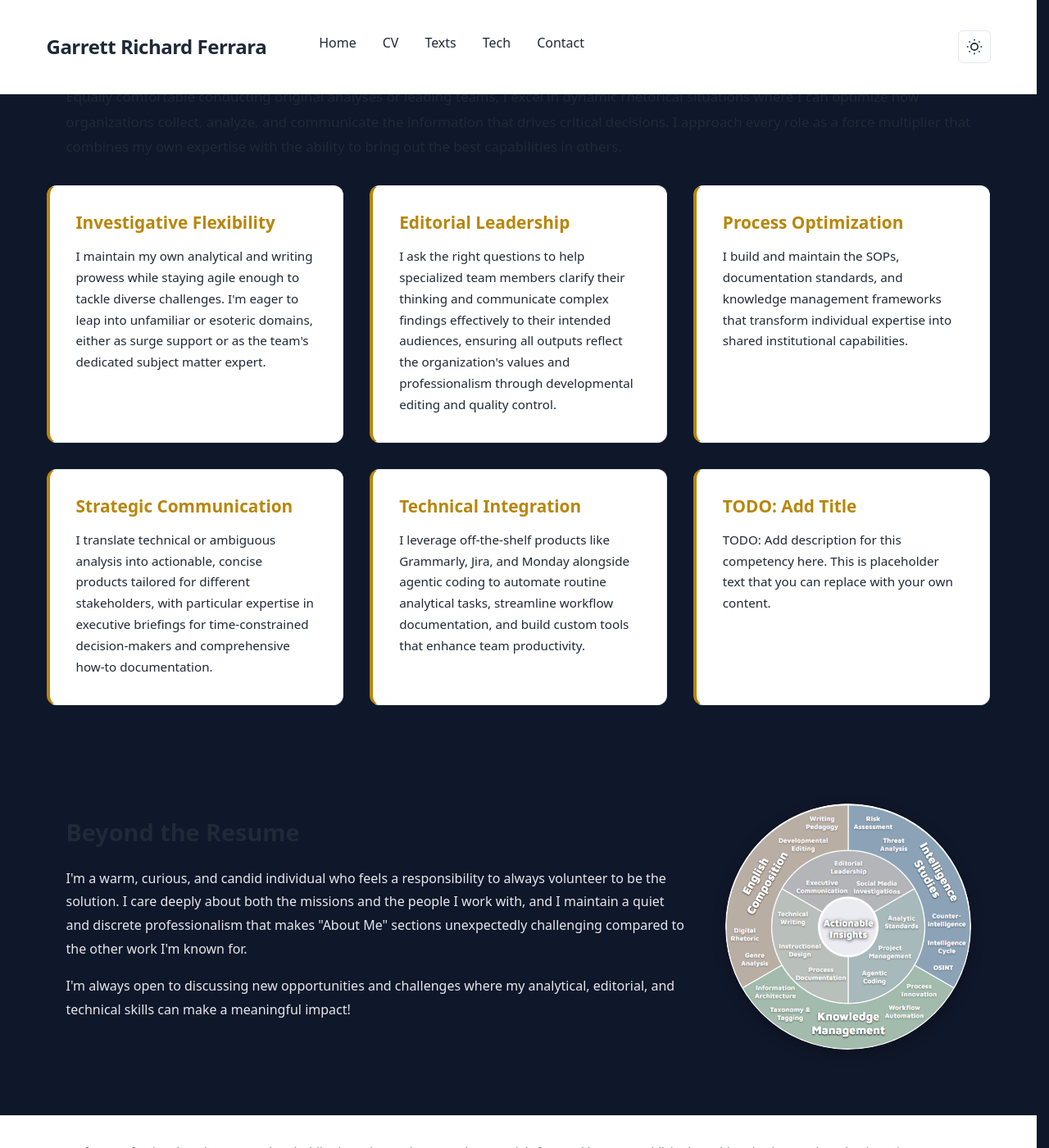
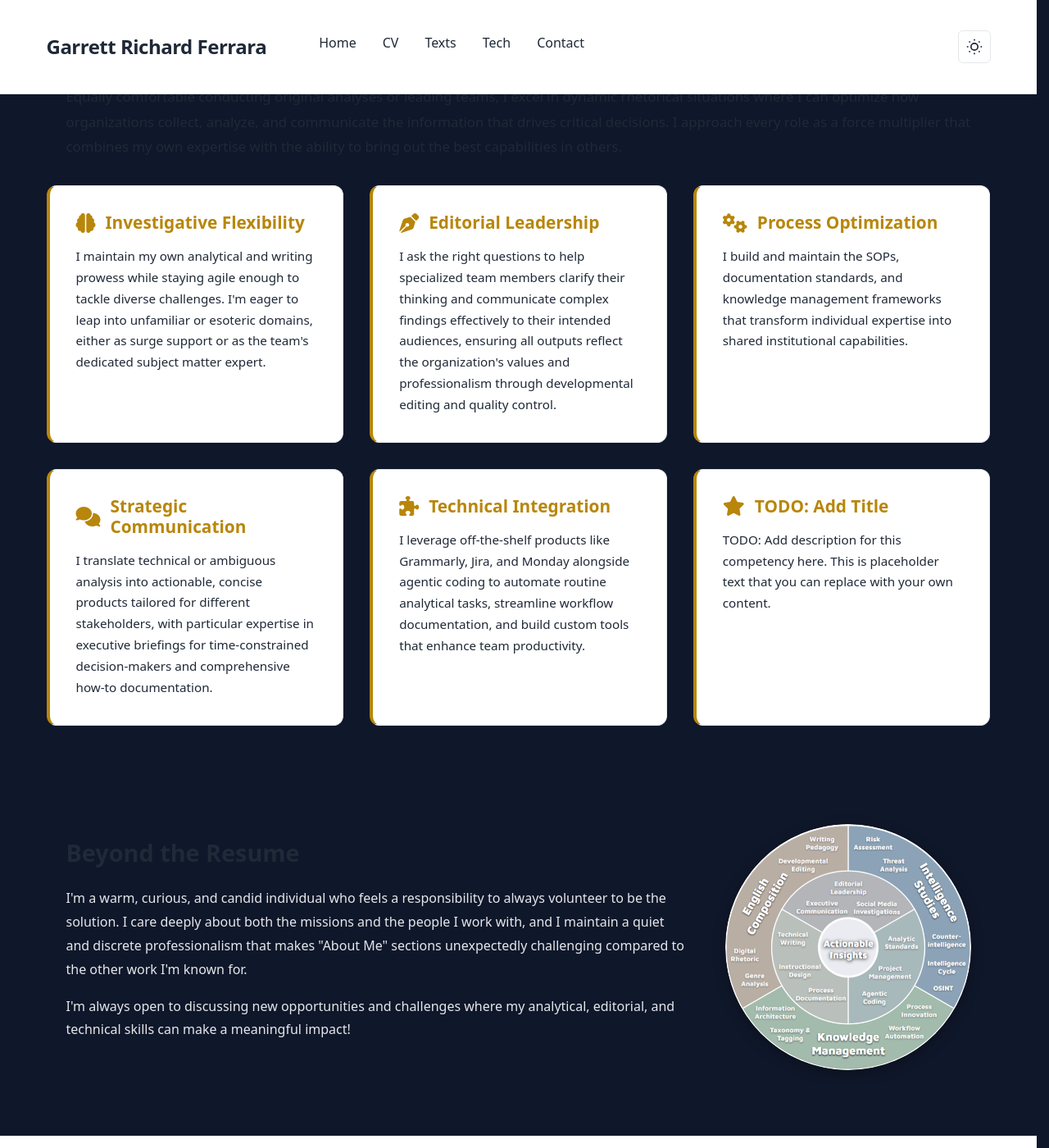
Before and after one commit to Garrett-Ferrara/garrett-ferrara.github.io, a Jekyll site: the page built from index.md, in a window 1280 px wide and 1400 px high, scrolled down 688 px. Shown: the whole window at 82% size. Built offline with Jekyll 4.4.1, drawn with Linux system fonts in a browser that asks for light colours.

Commit message:
Add Font Awesome icons to core competency cards
- Add Font Awesome 6.4.0 CDN link to head.html
- Add CSS styling for h3 with flex layout (icon + text on same line)
- Add gap and icon color styling for visual consistency
- Add relevant icons for each competency:
  * Brain icon for Investigative Flexibility
  * Pen Nib icon for Editorial Leadership
  * Cogs icon for Process Optimization
  * Comments icon for Strategic Communication
  * Puzzle Piece icon for Technical Integration
  * Star icon for TODO placeholder

```diff
--- a/_includes/head.html
+++ b/_includes/head.html
@@ -25,6 +25,9 @@
 <!-- Favicon -->
 <link rel="icon" type="image/x-icon" href="/favicon.ico">
 
+<!-- Font Awesome Icons -->
+<link rel="stylesheet" href="https://cdnjs.cloudflare.com/ajax/libs/font-awesome/6.4.0/css/all.min.css">
+
 <!-- Stylesheet -->
 <link rel="stylesheet" href="/assets/site.css">
 
--- a/assets/site.css
+++ b/assets/site.css
@@ -478,6 +478,14 @@ a:hover {
   margin-bottom: 1rem;
   color: var(--accent);
   font-size: 1.3rem;
+  display: flex;
+  align-items: center;
+  gap: 0.75rem;
+}
+
+.competency-card h3 i {
+  font-size: 1.5rem;
+  color: var(--accent);
 }
 
 .competency-card p {
--- a/index.md
+++ b/index.md
@@ -24,32 +24,32 @@ layout: page
 
   <div class="competencies-grid">
     <div class="competency-card">
-      <h3>Investigative Flexibility</h3>
+      <h3><i class="fas fa-brain"></i> Investigative Flexibility</h3>
       <p>I maintain my own analytical and writing prowess while staying agile enough to tackle diverse challenges. I'm eager to leap into unfamiliar or esoteric domains, either as surge support or as the team's dedicated subject matter expert.</p>
     </div>
 
     <div class="competency-card">
-      <h3>Editorial Leadership</h3>
+      <h3><i class="fas fa-pen-nib"></i> Editorial Leadership</h3>
       <p>I ask the right questions to help specialized team members clarify their thinking and communicate complex findings effectively to their intended audiences, ensuring all outputs reflect the organization's values and professionalism through developmental editing and quality control.</p>
     </div>
 
     <div class="competency-card">
-      <h3>Process Optimization</h3>
+      <h3><i class="fas fa-cogs"></i> Process Optimization</h3>
       <p>I build and maintain the SOPs, documentation standards, and knowledge management frameworks that transform individual expertise into shared institutional capabilities.</p>
     </div>
 
     <div class="competency-card">
-      <h3>Strategic Communication</h3>
+      <h3><i class="fas fa-comments"></i> Strategic Communication</h3>
       <p>I translate technical or ambiguous analysis into actionable, concise products tailored for different stakeholders, with particular expertise in executive briefings for time-constrained decision-makers and comprehensive how-to documentation.</p>
     </div>
 
     <div class="competency-card">
-      <h3>Technical Integration</h3>
+      <h3><i class="fas fa-puzzle-piece"></i> Technical Integration</h3>
       <p>I leverage off-the-shelf products like Grammarly, Jira, and Monday alongside agentic coding to automate routine analytical tasks, streamline workflow documentation, and build custom tools that enhance team productivity.</p>
     </div>
 
     <div class="competency-card">
-      <h3>TODO: Add Title</h3>
+      <h3><i class="fas fa-star"></i> TODO: Add Title</h3>
       <p>TODO: Add description for this competency here. This is placeholder text that you can replace with your own content.</p>
     </div>
   </div>
```
Also changed, not shown: .claude/settings.local.json.
